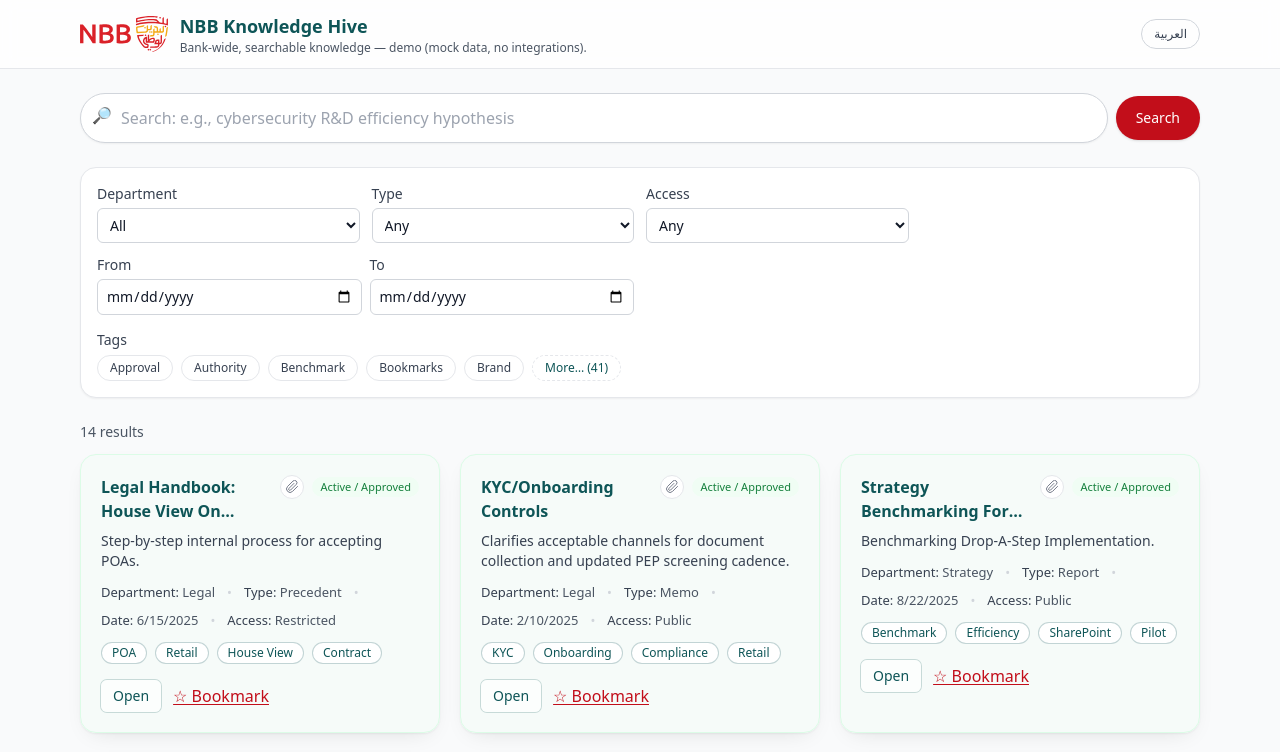
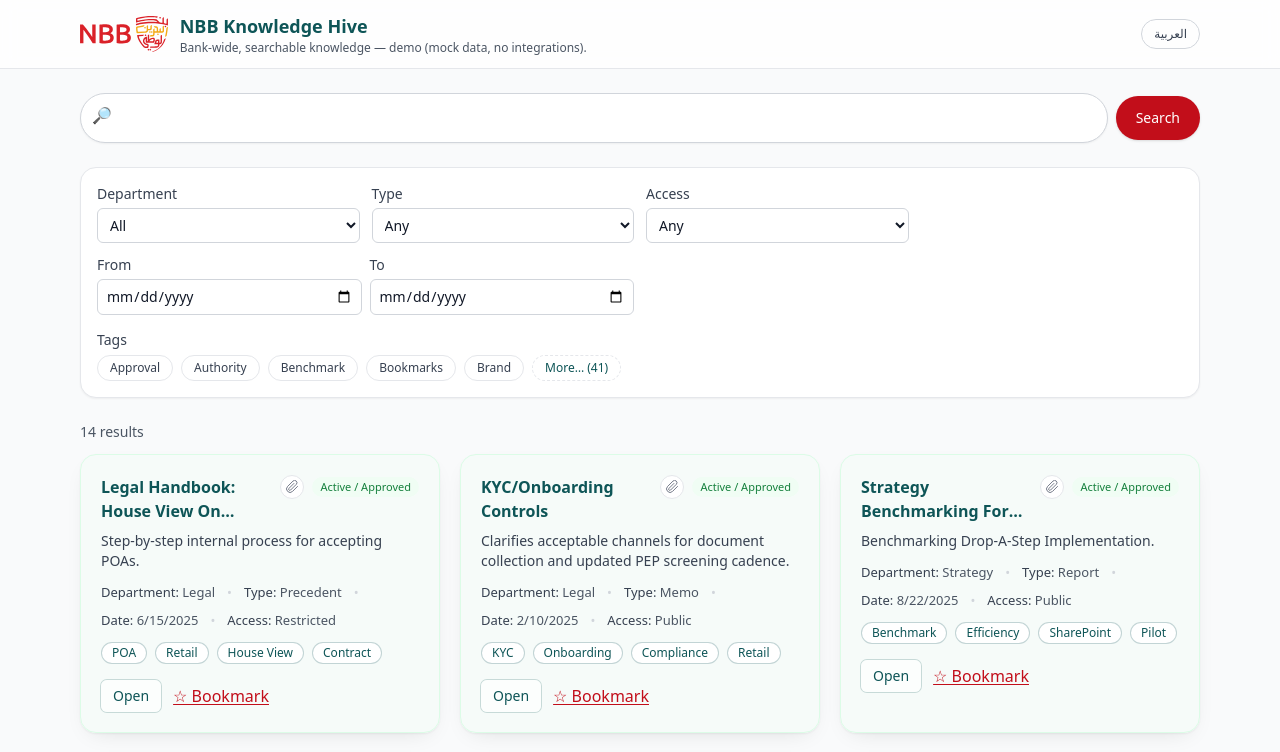
Before and after one commit to HeshamBucheeri/nbb-knowledge-hive, a React (Vite) app in the folder nbb-knowledge-hive/nbb-knowledge-hive/: page / in a window 1280 px wide. Shown: the top 752 px of the page. Built offline with nearby package versions, Linux system fonts and the light colour scheme.

Commit message:
Update App.tsx

```diff
--- a/nbb-knowledge-hive/nbb-knowledge-hive/src/App.tsx
+++ b/nbb-knowledge-hive/nbb-knowledge-hive/src/App.tsx
@@ -56,8 +56,8 @@ export default function App() {
             <div className="relative w-full">
               <input
                 id="search"
-                placeholder="Search: e.g., cybersecurity R&D efficiency hypothesis"
-                className="w-full rounded-full border border-gray-300 bg-white p-3 pl-10 shadow-sm placeholder:text-gray-400"
+                aria-label="Search"
+                className="w-full rounded-full border border-gray-300 bg-white p-3 pl-10 shadow-sm"
                 value={query.text}
                 onChange={(e) => setQuery({ ...query, text: e.target.value })}
               />
```
